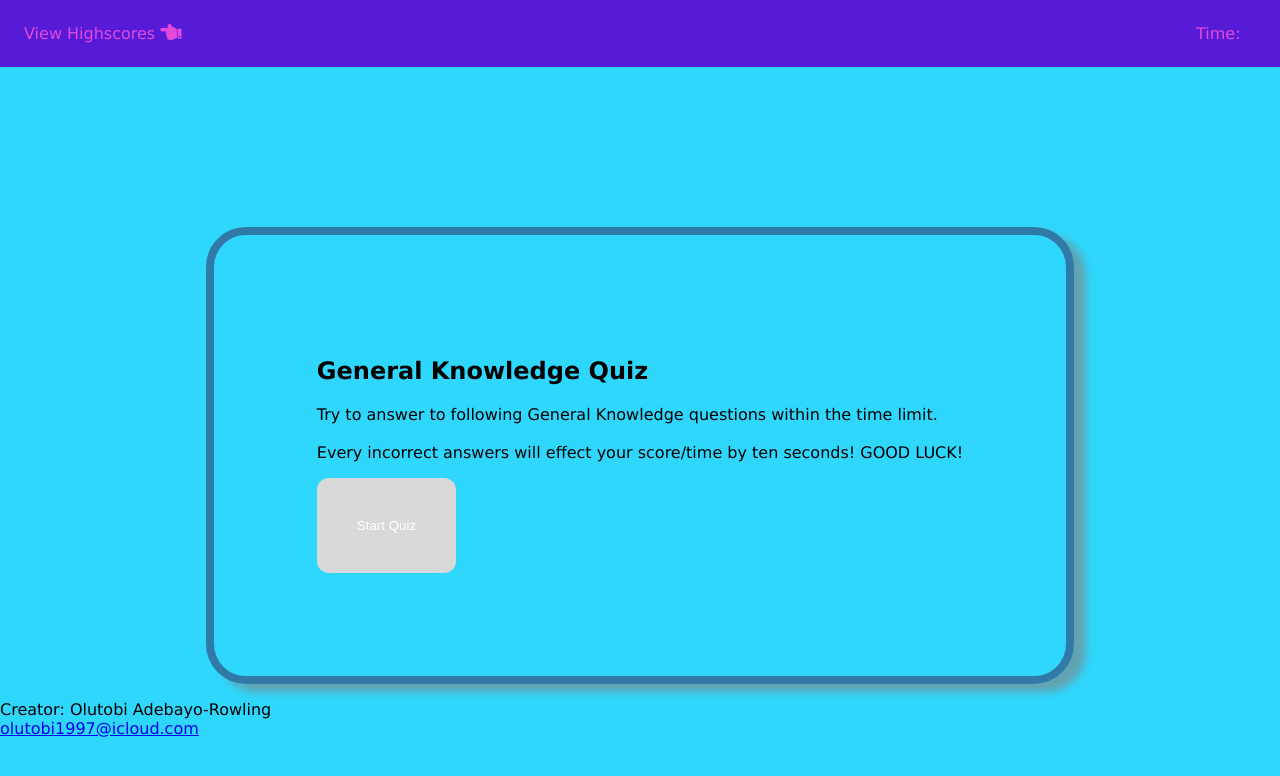
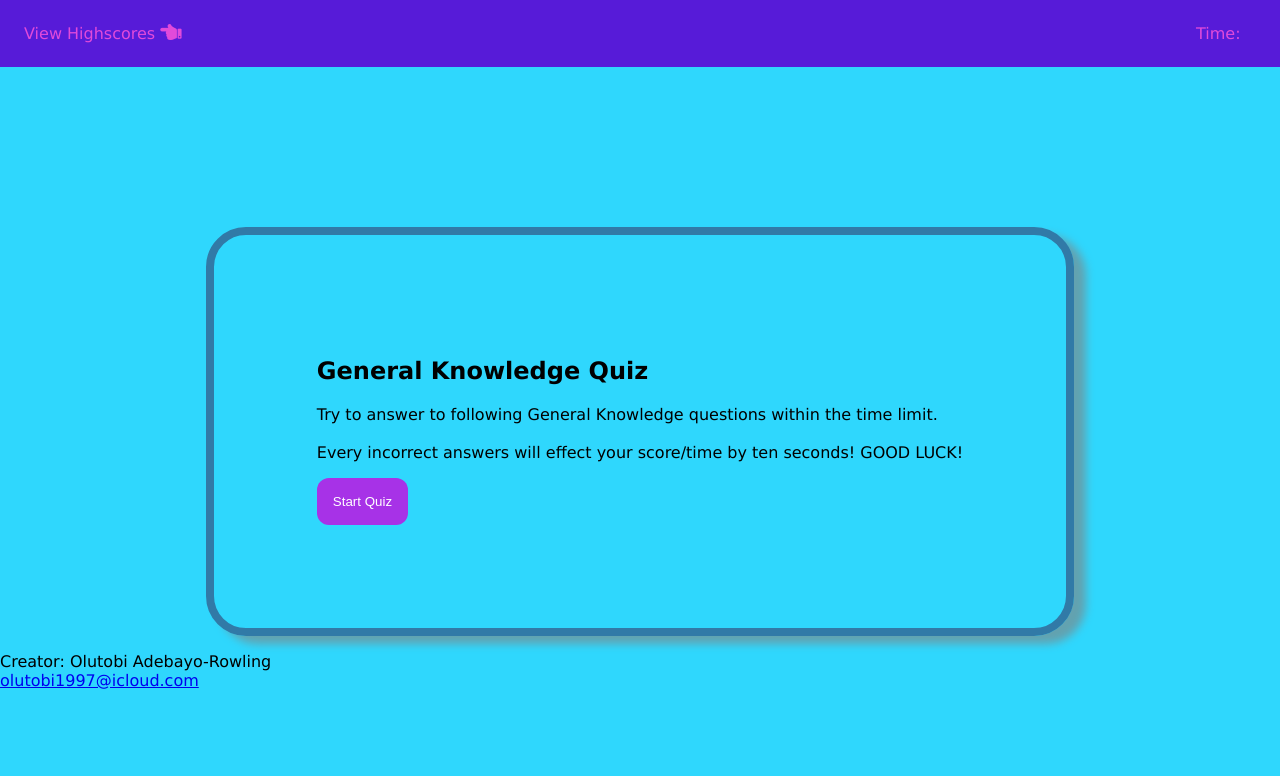
Before and after one commit to olutobi1996/JavascriptGeneralKnowledge, a plain HTML site: page index.html in a window 1280 px wide. Drawn offline with Linux system fonts and the light colour scheme.

Commit message:
ajusted quiz & footer in css

```diff
--- a/assets/css/style.css
+++ b/assets/css/style.css
@@ -34,8 +34,8 @@ main {
 .button {
   display: block;
   color: #fff;
-  background-color: #d9d9d9;
-  padding: 5vh;
+  background-color: hsl(279, 79%, 55%);
+  padding: 2vh;
   border-radius: 12px;
   border: none;
 }
@@ -104,17 +104,16 @@ main {
 footer {
   margin-top: auto;
   display: flex;
-  width: 100vh;
+  width: 100%;
   display: block;
-  flex-direction: column;
-  position: fixed;
+  position: sticky;
 }
 
 /* Media Queries */
 
-@media screen and (min-width: 850px) {
+@media only screen and (max-width: 600px) {
   .box {
-    max-width: 680px;
+  background-color: #fff;
   }
 }
 
```
